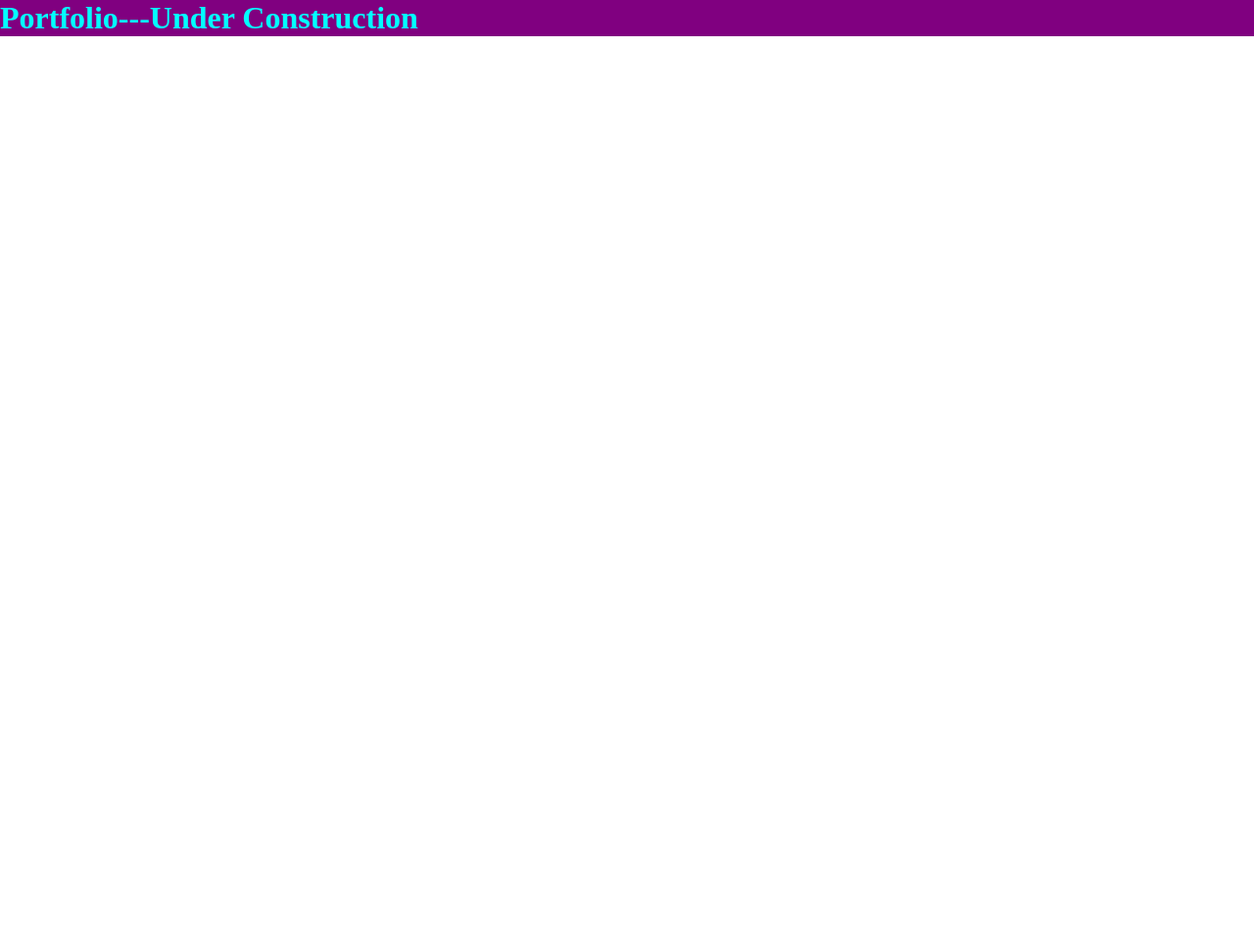
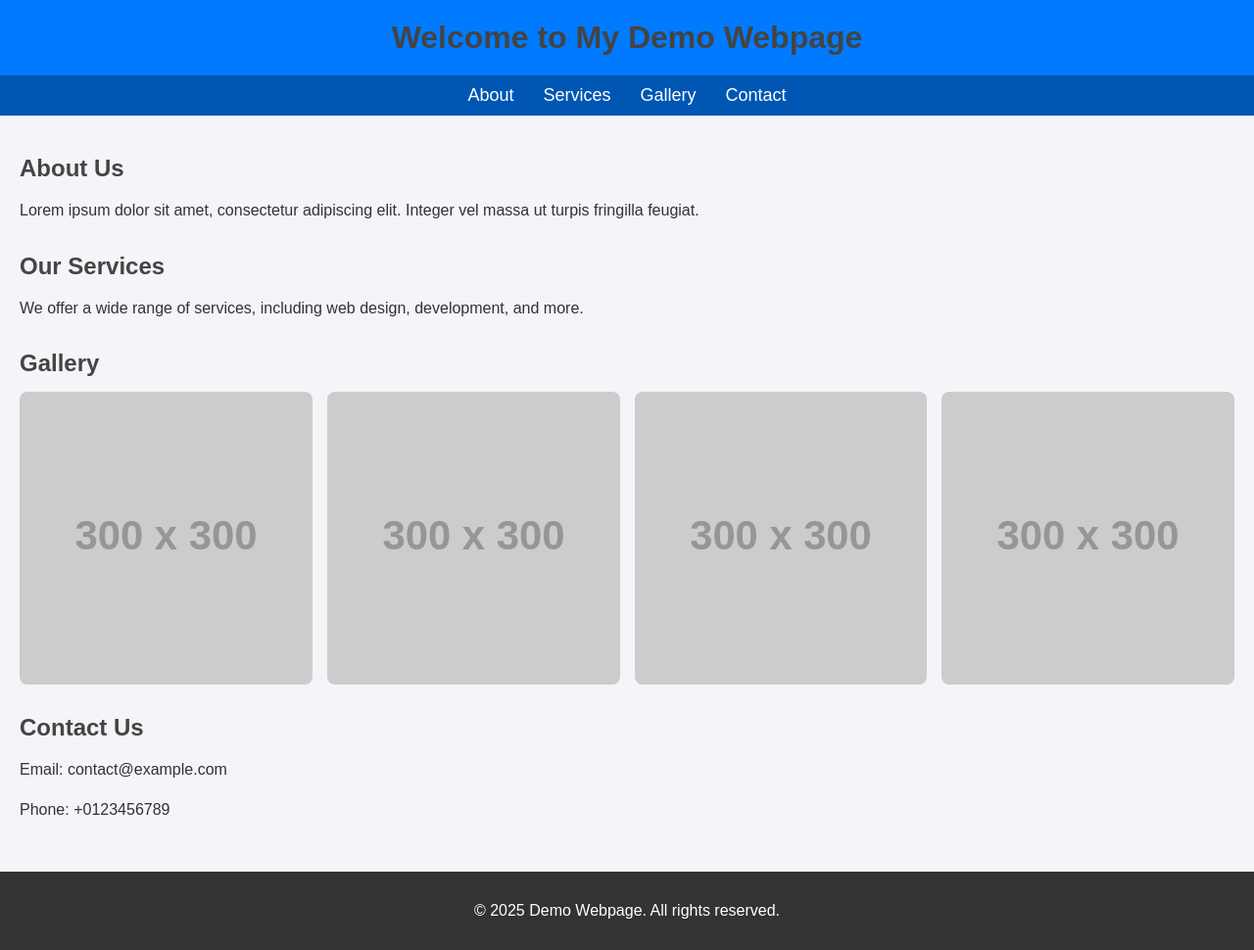
Before and after one commit to shakil-ahammed-cse/Sigma-Web-Development, a plain HTML site: page index.html in a window 1280 px wide. Shown: the whole page at 98% size. Before the commit the page ends 800 px from the top, so only its background shows below. Drawn offline with Linux system fonts and the light colour scheme; placeholder pictures from the web are drawn by us.

Commit message:
Update index.html

```diff
--- a/index.html
+++ b/index.html
@@ -1,23 +1,125 @@
 <!DOCTYPE html>
-
-<html>
+<html lang="en">
 <head>
-  <meta http-equiv="CONTENT-TYPE" content="text/html; charset=UTF-8">
-  <title>PortFolio</title>
+    <meta charset="UTF-8">
+    <meta name="viewport" content="width=device-width, initial-scale=1.0">
+    <title>Demo Webpage</title>
     <style>
-  *{
+        /* General Styles */
+        body {
+            font-family: Arial, sans-serif;
             margin: 0;
             padding: 0;
+            background-color: #f4f4f9;
+            color: #333;
         }
-  h1{
-    background-color:purple;
-    color:aqua;
+        h1, h2, h3 {
+            color: #444;
+        }
+        a {
+            text-decoration: none;
+            color: #007BFF;
+        }
+        a:hover {
+            text-decoration: underline;
+        }
+        /* Header Styles */
+        header {
+            background-color: #007BFF;
+            color: white;
+            padding: 20px 0;
+            text-align: center;
+        }
+        header h1 {
+            margin: 0;
+        }
+        /* Navigation Bar */
+        nav {
+            display: flex;
+            background-color: #0056b3;
+            padding: 10px;
+            justify-content: center;
+        }
+        nav a {
+            color: white;
+            margin: 0 15px;
+            font-size: 18px;
+        }
+        nav a:hover {
+            color: #ffd700;
+        }
+        /* Main Content */
+        main {
+            padding: 20px;
+        }
+        .section {
+            margin-bottom: 30px;
+        }
+        .section h2 {
+            margin-bottom: 15px;
+        }
+        .section p {
+            line-height: 1.6;
+        }
+        /* Image Gallery */
+        .gallery {
+            display: grid;
+            grid-template-columns: repeat(auto-fit, minmax(200px, 1fr));
+            gap: 15px;
+        }
+        .gallery img {
+            width: 100%;
+            height: auto;
+            border-radius: 8px;
+        }
+        /* Footer */
+        footer {
+            background-color: #333;
+            color: white;
+            text-align: center;
+            padding: 15px 0;
+            position: relative;
+            bottom: 0;
+            width: 100%;
         }
     </style>
 </head>
 <body>
-  <h1>
-    Portfolio---Under Construction
-  </h1>
+    <header>
+        <h1>Welcome to My Demo Webpage</h1>
+    </header>
+    <nav>
+        <a href="#about">About</a>
+        <a href="#services">Services</a>
+        <a href="#gallery">Gallery</a>
+        <a href="#contact">Contact</a>
+    </nav>
+    <main>
+        <section id="about" class="section">
+            <h2>About Us</h2>
+            <p>Lorem ipsum dolor sit amet, consectetur adipiscing elit. Integer vel massa ut turpis fringilla feugiat.</p>
+        </section>
+        <section id="services" class="section">
+            <h2>Our Services</h2>
+            <p>We offer a wide range of services, including web design, development, and more.</p>
+        </section>
+        <section id="gallery" class="section">
+            <h2>Gallery</h2>
+            <div class="gallery">
+                <img src="https://via.placeholder.com/300" alt="Placeholder Image 1">
+                <img src="https://via.placeholder.com/300" alt="Placeholder Image 2">
+                <img src="https://via.placeholder.com/300" alt="Placeholder Image 3">
+                <img src="https://via.placeholder.com/300" alt="Placeholder Image 4">
+            </div>
+        </section>
+        <section id="contact" class="section">
+            <h2>Contact Us</h2>
+            <p>Email: contact@example.com</p>
+            <p>Phone: +0123456789</p>
+        </section>
+    </main>
+    <footer>
+        <p>&copy; 2025 Demo Webpage. All rights reserved.</p>
+    </footer>
 </body>
 </html>
```
Lines whose indentation alone changed are shown as unchanged.
